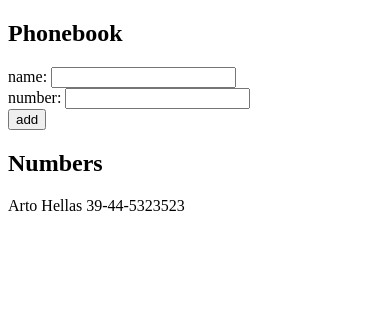
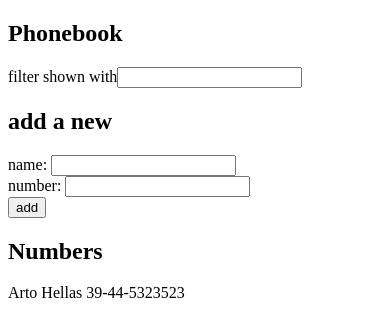
Before and after one commit to teklitg/fullstackopen, a React (Create React App) app in the folder part2/phonebook/: page / in a window 390 px wide. Shown: the top 336 px of the page. Built offline with nearby package versions, Linux system fonts and the light colour scheme.

Commit message:
2.9*: The Phonebook Step4

```diff
--- a/part2/phonebook/src/App.js
+++ b/part2/phonebook/src/App.js
@@ -4,13 +4,14 @@ const App = () => {
   const [persons, setPersons] = useState([{ name: 'Arto Hellas', number: '39-44-5323523' }])
   const [newName, setNewName] = useState('')
   const [newNumber, setNumber] =useState('')
+  const [filter, setFilter] = useState('')
 
   const addNewPerson=(e)=>{
     e.preventDefault()
 
   persons.find(person=>person.name===newName)?
-    window.alert(newName + " is already added to phonebook")
-   :setPersons(persons.concat({name: newName, number: newNumber}));
+  window.alert(newName + " is already added to phonebook")
+  :setPersons(persons.concat({name: newName, number: newNumber}));
   setNewName("")
   setNumber("")
   }
@@ -21,6 +22,9 @@ const App = () => {
   return (
     <div>
       <h2>Phonebook</h2>
+      <span>filter shown with</span>
+      <input value={filter} onChange={handleChange(setFilter)}/>
+      <h2>add a new</h2>
       <form onSubmit={addNewPerson}>
         <div>
           name: <input value={newName} onChange={handleChange(setNewName)}/>
@@ -34,7 +38,7 @@ const App = () => {
       </form>
       <h2>Numbers</h2>
       <div>
-        {persons.map(person =>
+        {persons.filter(person=> person.name.toLowerCase().includes(filter.toLowerCase())).map(person =>
           <div key={person.name}>{person.name} {person.number}</div>
         )}
       </div>
```
